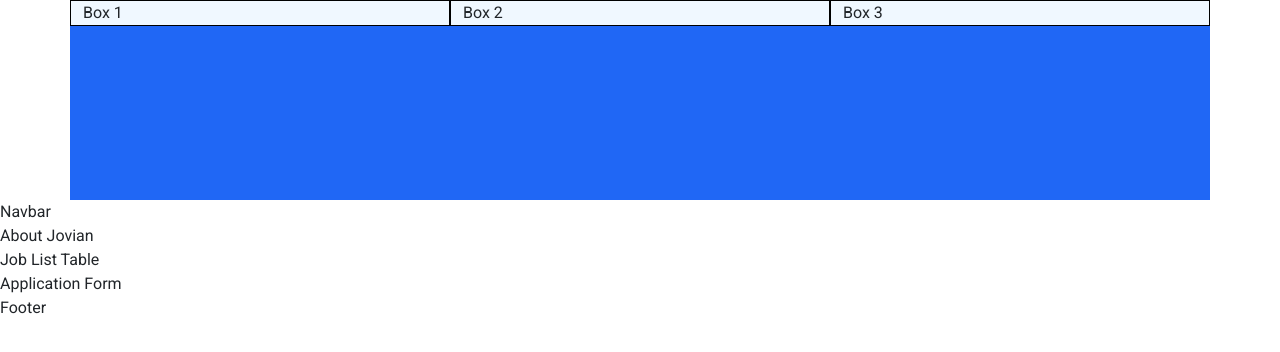
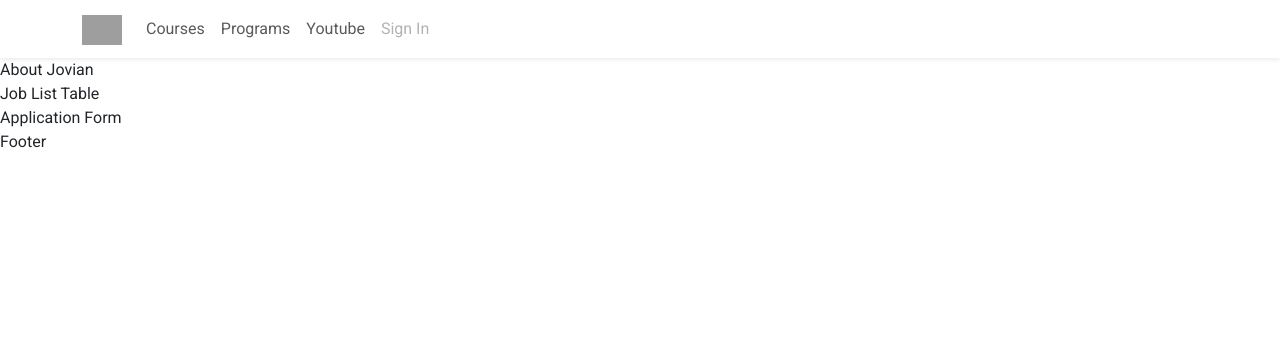
Before and after one commit to 2411nihalsingh/first-bootstrap-career, a plain HTML site: page src/index.html in a window 1280 px wide. Drawn offline with nearby package versions, Linux system fonts and the light colour scheme; grey boxes are pictures that could not be loaded.

Commit message:
little enhnaced

```diff
--- a/src/index.html
+++ b/src/index.html
@@ -30,26 +30,54 @@
 
 <body>
 
-    <div class="container" style="height: 200px; background-color: var(--bs-blue);">
-
-        <div class="row">
-            <div class="col-2 col-md-6 col-lg-4" style="border: 1px solid black; background-color:#f0f8ff;">
-                Box 1
-            </div>
-
-            <div class="col-2 col-md-6 col-lg-4" style="border: 1px solid black; background-color:aliceblue;">
-                Box 2
-            </div>
-
-            <div class="col-2 col-md-6 col-lg-4" style="border: 1px solid black; background-color:aliceblue;">
-                Box 3
-            </div>
-        </div>
-
-    </div>
 
 
-    <div>Navbar</div>
+    <nav class="navbar navbar-expand-md shadow-sm">
+  <div class="container-md">
+    <a class="navbar-brand" href="#">
+        <img
+        alt="Jovian Logo"
+        src="https://i.imgur.com/JRA5Q8a.png"
+        height="30"
+        class="d-md-none"
+      />
+      <img
+        alt="Jovian Logo"
+        src="https://i.imgur.com/m1wXjqw.png"
+        height="30"
+        class="d-none d-md-inline"
+      />
+    </a>
+    <button class="navbar-toggler" type="button" data-bs-toggle="collapse" data-bs-target="#navbarNav" aria-controls="navbarNav" aria-expanded="false" aria-label="Toggle navigation">
+      <span class="navbar-toggler-icon"></span>
+    </button>
+    <div class="collapse navbar-collapse" id="navbarNav">
+      <ul class="navbar-nav">
+        <li class="nav-item">
+          <a class="nav-link"
+          href="https://jovian.com/learn"
+          target="_blank">
+
+          Courses</a>
+        </li>
+        <li class="nav-item">
+              <a class="nav-link"
+          href="https://jovian.com/learn"
+          target="_blank">
+          Programs</a>
+        </li>
+        <li class="nav-item">
+            <a class="nav-link"
+            href="https://jovian.com/learn"
+            target="_blank">Youtube</a>
+        </li>
+        <li class="nav-item">
+          <a class="nav-link disabled" aria-disabled="true">Sign In</a>
+        </li>
+      </ul>
+    </div>
+  </div>
+</nav>
 
     <div>About Jovian</div>
 
```
